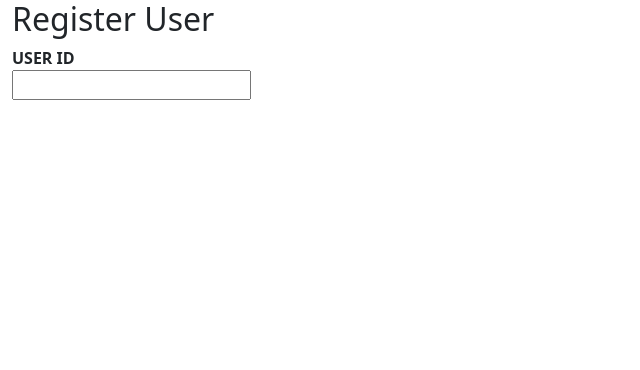
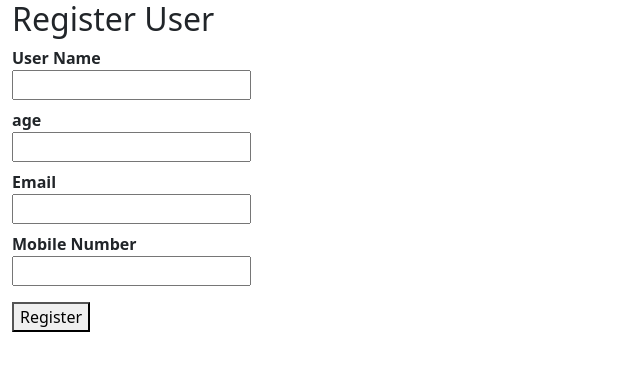
Before and after one commit to Rameshyadav1607/react-shopping, a React (Create React App) app: page / in a window 1280 px wide. Shown: the top 370 px of the page, without its empty margins (0-640 px from the left). Built offline with nearby package versions, Linux system fonts and the light colour scheme.

Commit message:
today updated

```diff
--- a/package.json
+++ b/package.json
@@ -8,6 +8,7 @@
     "@testing-library/user-event": "^13.5.0",
     "bootstrap": "^5.3.3",
     "bootstrap-icons": "^1.11.3",
+    "formik": "^2.4.6",
     "jquery": "^3.7.1",
     "react": "^18.3.1",
     "react-dom": "^18.3.1",
--- a/src/components/FormComponent.js
+++ b/src/components/FormComponent.js
@@ -1,20 +1,54 @@
-import { useState } from "react"
+import { useState } from "react";
 export default function FormComponent(){
-    const [users]=useState([
-        {UserId:'john'},
-        {UserId:'john12'},
-        {UserId:'johndavid'},
-        {UserId:'john_nit'}
+    const [users] = useState([
+        {UserId: 'john'},
+        {UserId: 'john12'},
+        {UserId: 'johndavid'},
+        {UserId: 'john_nit'}
     ]);
-    return(
+    const [userMsg, setUserMsg] = useState('');
+    const [isUserValid, setUserValid] = useState(false);
+    const [pwdMsg, setPwdMsg] = useState('');
+
+    function VerifyUserId(e){
+        for (var user of users) {
+            if (user.UserId === e.target.value) {
+                setUserMsg("User ID taken, try another one");
+                setUserValid(false);
+                break;
+            } else {
+                setUserMsg("User ID available");
+                setUserValid(true);
+            }
+        }
+    }
+
+    function VerifyPassword(e){
+        if (e.target.value.match(/(?=.*[A-Z])\w{4,10}/)) {
+            setPwdMsg('Strong password');
+        } else {
+            setPwdMsg(e.target.value ? "Poor password" : "Weak password");
+        }
+    }
+
+    function HidePasswordMsg(){
+        setPwdMsg('');
+    }
+
+    return (
         <>
             <div className="container-fluid">
                 <h2>Register User</h2>
                 <dl>
                     <dt>USER ID</dt>
-        <dd><input type="test"/></dd>
+                    <dd><input type="text" onKeyUp={VerifyUserId} /></dd>
+                    <dd className={isUserValid ? 'text-success' : 'text-danger'}>{userMsg}</dd>
+                    <dd>
+                        <input type="password" onBlur={HidePasswordMsg} onKeyUp={VerifyPassword} />
+                    </dd>
+                    <dd>{pwdMsg}</dd>
                 </dl>
             </div>
         </>
-    )
+    );
 }
--- /dev/null
+++ b/src/components/FormikDemo.js
@@ -0,0 +1,47 @@
+import { Formik, useFormik } from "formik";
+
+export default function FormikDemo() {
+    const formik = useFormik({
+        initialValues: {
+            UserName: '',
+            Password: '',
+            City: '',
+            Subscribe: false  // Correct spelling of Subscribe
+        },
+        onSubmit: values => {
+            alert(`${values.UserName}\nSubscription: ${(values.Subscribe === true) ? "Subscribed" : "Not Subscribed"}`);
+        }
+    });
+
+    return (
+        <>
+            <div className="container-fluid">
+                <form onSubmit={formik.handleSubmit}>
+                    <h2>Register User</h2>
+                    <dl>
+                        <dt>User name</dt>
+                        <dd><input name="UserName" onChange={formik.handleChange} value={formik.values.UserName} type="text" /></dd>
+                        <dt>Password</dt>
+                        <dd><input name="Password" onChange={formik.handleChange} value={formik.values.Password} type="password" /></dd>
+                    </dl>
+                    <dt>City</dt>
+                    <dd>
+                        <select name="City" onChange={formik.handleChange} value={formik.values.City}>
+                            <option>Hyd</option>
+                            <option>Kamareddy</option>
+                            <option>Pitlam</option>
+                        </select>
+                    </dd>
+                    <dt>Subscribe</dt>
+                    <dd className="form-switch">
+                        <input className="form-check-input" onChange={formik.handleChange} name="Subscribe" checked={formik.values.Subscribe} type="checkbox" />
+                        <label htmlFor="Subscribe"> Yes</label> {/* Moved label text outside input */}
+                    </dd>
+                    <button type="submit">Register</button>
+                </form>
+                <h2>User Details</h2>
+                {formik.values.UserName}
+            </div>
+        </>
+    );
+}
--- /dev/null
+++ b/src/components/FormikValidation.js
@@ -0,0 +1,76 @@
+import { Formik, useFormik } from "formik"
+export default function FormikValidation(){
+    // here userdetails is nothing about colleting data from below form
+     function VerifyUserDetails(userDetails){
+         // errors is an object
+        const errors={};
+        if(userDetails.UserName==""){
+            errors.UserName="User Name Required";
+        }
+        else if(userDetails.UserName.length<4){
+                    errors.UserName="Name too short";
+        }
+        else if(userDetails.UserName.length>10){
+            errors.UserName="Name to long..";
+        }
+        if(userDetails.Age==""){
+            errors.Age="Age Required";
+        }
+        else if(isNaN(userDetails.Age)){
+              errors.Age="Age must be number";
+        }
+        if(userDetails.Email==""){
+            errors.Email="Email Required";
+        }
+        else if(userDetails.Email.indexOf("@")<=2){
+            errors.Email="invalid email";
+        }//regular expression for validating mobile number
+        if(userDetails.Mobile==""){
+            errors.Mobile="Mobile number required"
+        }
+        else if(userDetails.Mobile.match(/\+91\d{10}/)){
+            errors.Mobile="";
+        }else{
+           errors.Mobile="Invalid mobile"
+        }
+        return errors;
+
+     }
+     const formik=useFormik({
+        initialValues:{
+            UserName :'',
+            Age: 0,
+            Email:'',
+            Mobile: ''
+        },
+        validate:VerifyUserDetails,
+        onSubmit:values =>{
+            alert(JSON.stringify(values));
+        }
+     })
+    return(
+
+        <div className="container-fluid">
+            <form onSubmit={formik.handleSubmit}>
+            <h2>Register User</h2>
+            <dl>
+                <dt>User Name</dt>
+                <dd><input type="text" name="UserName" onChange={formik.handleChange}></input></dd>
+                <dd className="text-danger">{formik.errors.UserName}</dd>
+                <dt>age</dt>
+                <dd><input type="text" name="Age" onChange={formik.handleChange}></input></dd>
+                <dd className="text-danger">{formik.errors.Age}</dd>
+                <dt>Email</dt>
+                <dd><input type="text" name="Email" onChange={formik.handleChange}></input></dd>
+                <dd className="text-danger">{formik.errors.Email}</dd>
+                <dt>Mobile Number</dt>
+                <dd><input type="text" onChange={formik.handleChange} name="Mobile"/></dd>
+                <dd className="text-danger">{formik.errors.Mobile}</dd>
+            </dl>
+            <button>Register</button>
+            </form>
+
+        </div>
+
+    )
+}
--- a/src/index.js
+++ b/src/index.js
@@ -18,6 +18,8 @@ import ShoppingComponent from './components/ShoppingComponent';
 import EventBindingComponent from './components/EventBindingComponent';
 import TwoWayBinding from './components/TwoWayBinding';
 import FormComponent from './components/FormComponent';
+import FormikDemo from './components/FormikDemo';
+import FormikValidation from './components/FormikValidation';
 
 const root = ReactDOM.createRoot(document.getElementById('root'));
 root.render(
@@ -27,7 +29,9 @@ root.render(
    {/* <ShoppingComponent/> */}
    {/* <EventBindingComponent/> */}
    {/* <TwoWayBinding/> */}
-   <FormComponent/>
+   {/* <FormComponent/> */}
+   {/* <FormikDemo/> */}
+   <FormikValidation/>
     </React.StrictMode>
 );
 
```
Also changed, not shown: 1 other file (tests, documents, lock files or other folders). Lines whose indentation alone changed are shown as unchanged.
